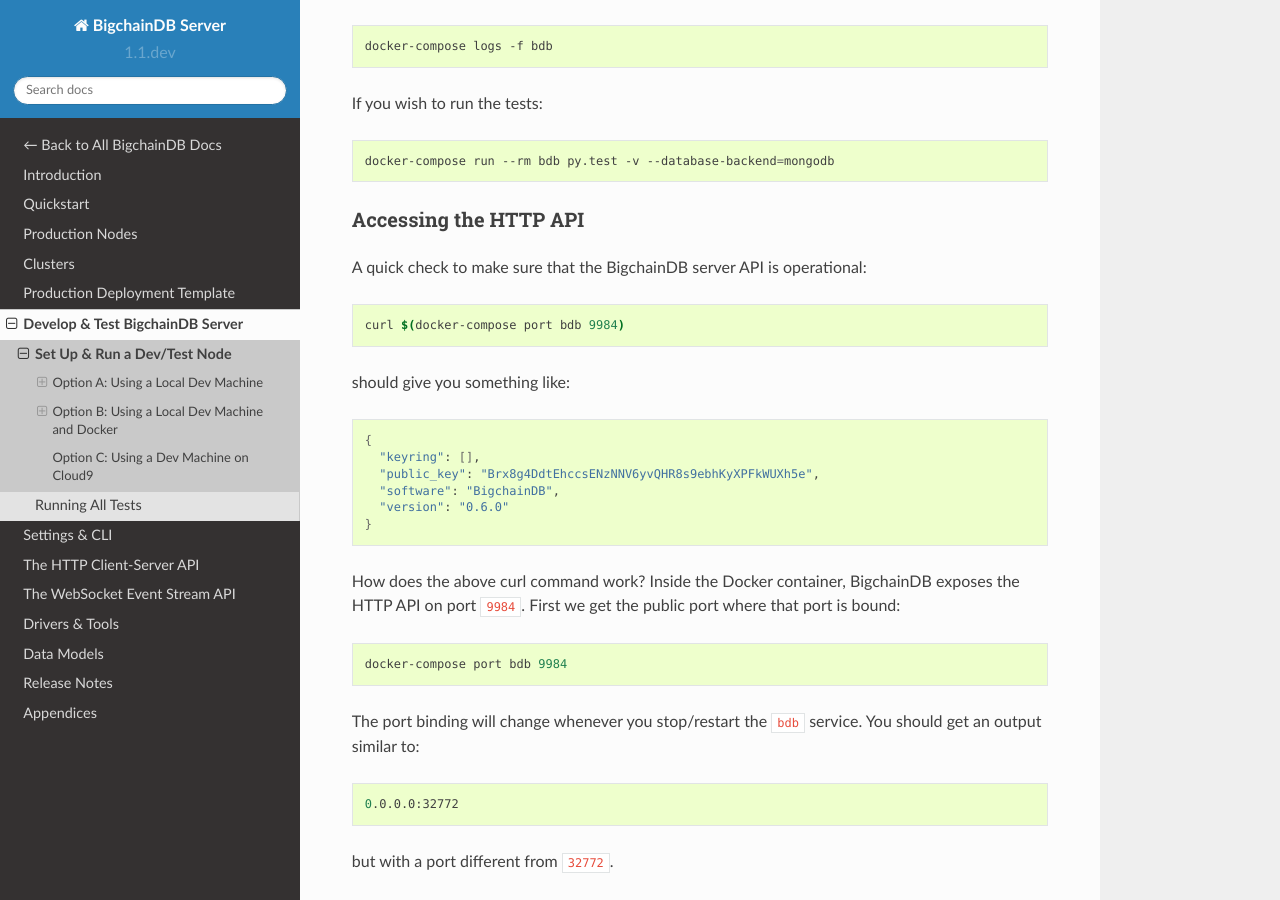
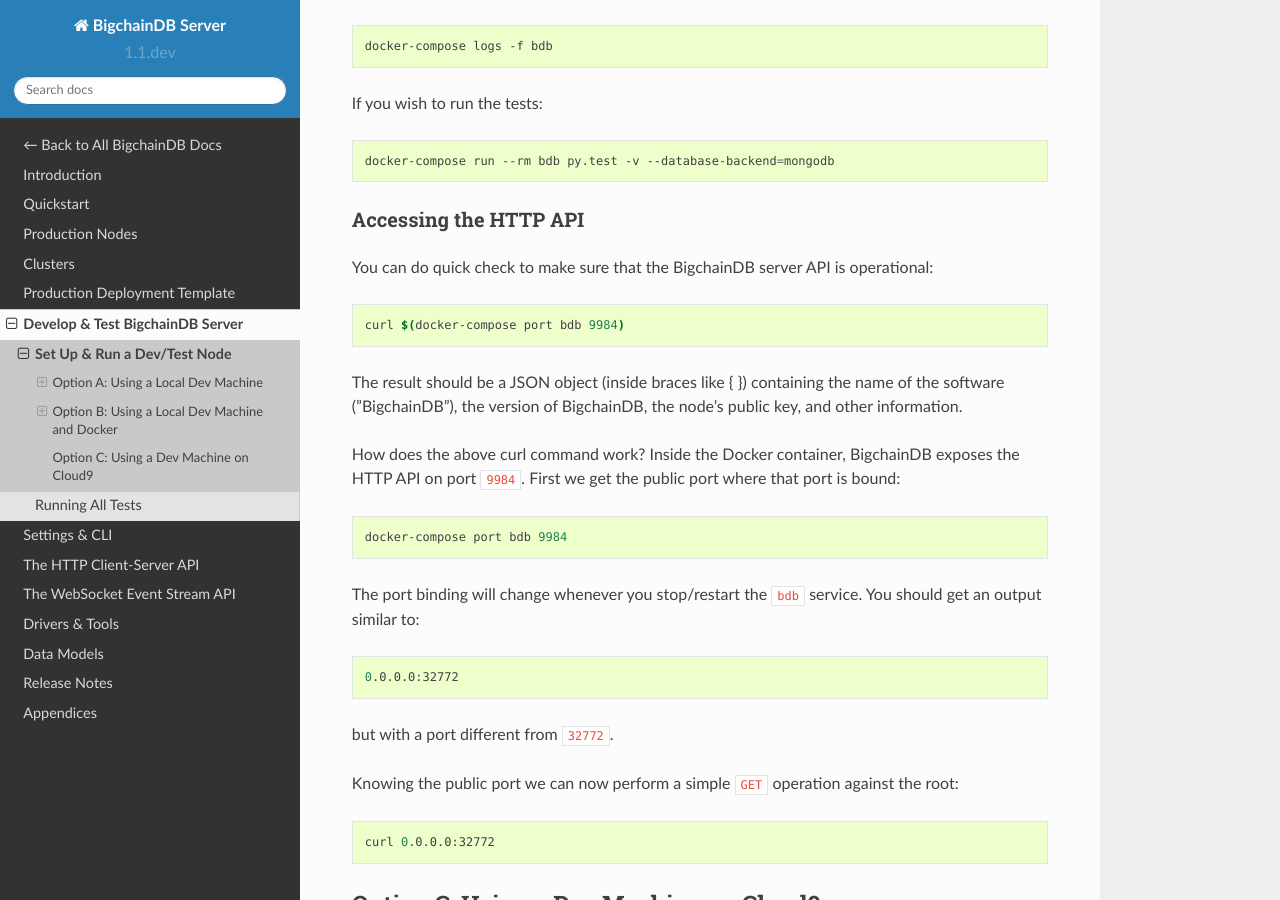
Before and after one commit to bigchaindb/bigchaindb, a Sphinx documentation site: the page built from docs/server/source/dev-and-test/setup-run-node.md, in a window 1280 px wide and 900 px high, scrolled down 3157 px. Built offline with Sphinx 7.4.7 and the Read the Docs theme 2.0.0, drawn with Linux system fonts in a browser that asks for light colours; pages that are not in the unit, such as notebooks, are missing from menus.

Commit message:
Replaced old response to Root URL with a description of what to expect

````diff
--- a/docs/server/source/dev-and-test/setup-run-node.md
+++ b/docs/server/source/dev-and-test/setup-run-node.md
@@ -147,22 +147,16 @@
 
 ### Accessing the HTTP API
 
-A quick check to make sure that the BigchainDB server API is operational:
+You can do quick check to make sure that the BigchainDB server API is operational:
 
 ```bash
 curl $(docker-compose port bdb 9984)
 ```
 
-should give you something like:
+The result should be a JSON object (inside braces like { })
+containing the name of the software ("BigchainDB"),
+the version of BigchainDB, the node's public key, and other information.
 
-```bash
-{
-  "keyring": [],
-  "public_key": "Brx8g4DdtEhccsENzNNV6yvQHR8s9ebhKyXPFkWUXh5e",
-  "software": "BigchainDB",
-  "version": "0.6.0"
-}
-```
 How does the above curl command work? Inside the Docker container, BigchainDB
 exposes the HTTP API on port `9984`. First we get the public port where that
 port is bound:
````
